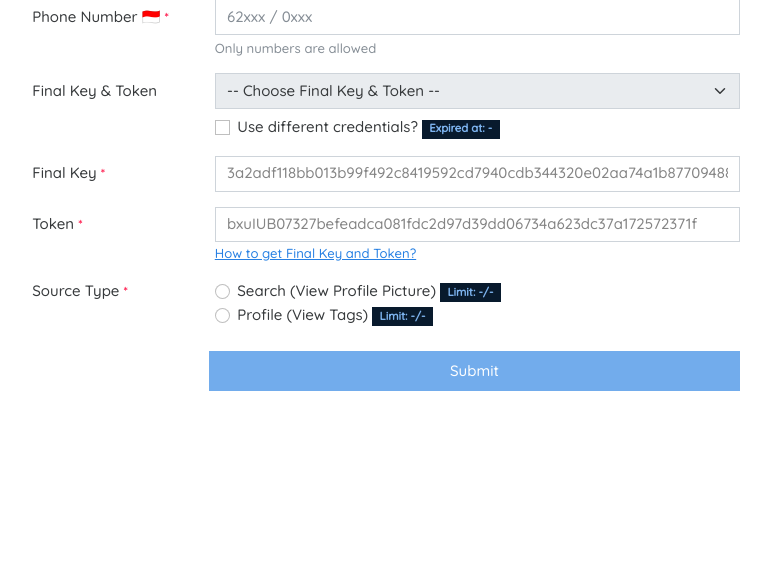
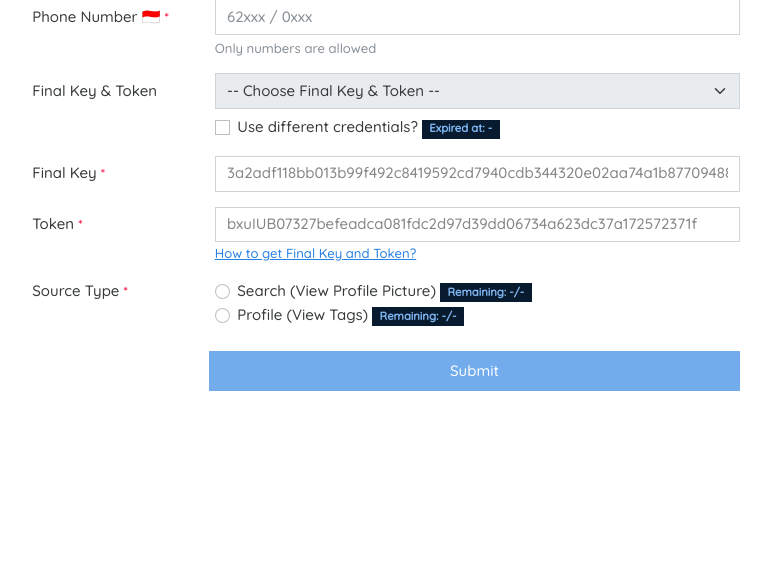
Before and after one commit to naufalist/getcontact-web, a PHP site: page / in a window 1280 px wide. Shown: the part 111-677 px from the top of the page, without its empty margins (254-1025 px from the left). Run offline with PHP 8.4, Linux system fonts and the light colour scheme; some libraries are stand-ins or nearby versions.

Commit message:
refactor: rename "limit" to "remaining" to improve UX

```diff
--- a/assets/js/custom.js
+++ b/assets/js/custom.js
@@ -269,8 +269,8 @@ $(document).ready(function () {
 
   // event listener for change event on select final key & token
   $('#final-key-token').on('change', function () {
-    $("#display-view-profile-limit").text(`Limit: -/-`);
-    $("#display-view-tags-limit").text(`Limit: -/-`);
+    $("#display-view-profile-limit").text(`Remaining: -/-`);
+    $("#display-view-tags-limit").text(`Remaining: -/-`);
     $("#display-expired-at").text(`Expired at: -`);
 
     const [finalKey, token] = $("#final-key-token").val().split("[delim]");
@@ -312,8 +312,8 @@ $(document).ready(function () {
         const numberDetailLimit = response.data.info.numberDetail.limit ?? "-";
         const receiptEndDate = response.data.info.receiptEndDate ?? "-";
 
-        $("#display-view-profile-limit").text(`Limit: ${searchRemainingCount}/${searchLimit}`);
-        $("#display-view-tags-limit").text(`Limit: ${numberDetailRemainingCount}/${numberDetailLimit}`);
+        $("#display-view-profile-limit").text(`Remaining: ${searchRemainingCount}/${searchLimit}`);
+        $("#display-view-tags-limit").text(`Remaining: ${numberDetailRemainingCount}/${numberDetailLimit}`);
         $("#display-expired-at").text(`Expired at: ${receiptEndDate}`);
 
         if (Number.isInteger(searchRemainingCount) && searchRemainingCount > 0 ||
@@ -355,8 +355,8 @@ $(document).ready(function () {
       $('#final-key').val('3a2adf118bb013b99f492c8419592cd7940cdb344320e02aa74a1b877094886a');
       $('#token').val('bxuIUB07327befeadca081fdc2d97d39dd06734a623dc37a172572371f');
 
-      $('#display-view-profile-limit').text('Limit: -/-');
-      $('#display-view-tags-limit').text('Limit: -/-');
+      $('#display-view-profile-limit').text('Remaining: -/-');
+      $('#display-view-tags-limit').text('Remaining: -/-');
       $('#display-expired-at').text('Expired at: -');
 
       $('#submit-btn').prop('disabled', true);
--- a/index.php
+++ b/index.php
@@ -456,12 +456,12 @@ try {
                 <div class="col-sm-9">
                   <div class="form-check">
                     <input class="form-check-input" type="radio" name="source_type" id="source-type-search" value="search" <?php echo isset($old_values["source_type"]) && $old_values["source_type"] == "search" ? "checked" : "" ?>>
-                    <label class="form-check-label" for="source-type-search">Search (View Profile Picture) <span id="display-view-profile-limit" class="badge bg-soft-primary" data-bs-theme="light">Limit: -/-</span>
+                    <label class="form-check-label" for="source-type-search">Search (View Profile Picture) <span id="display-view-profile-limit" class="badge bg-soft-primary" data-bs-theme="light">Remaining: -/-</span>
                     </label>
                   </div>
                   <div class="form-check">
                     <input class="form-check-input" type="radio" name="source_type" id="source-type-profile" value="profile" <?php echo isset($old_values["source_type"]) && $old_values["source_type"] == "profile" ? "checked" : "" ?>>
-                    <label class="form-check-label" for="source-type-profile">Profile (View Tags) <span id="display-view-tags-limit" class="badge bg-soft-primary" data-bs-theme="light">Limit: -/-</span></label>
+                    <label class="form-check-label" for="source-type-profile">Profile (View Tags) <span id="display-view-tags-limit" class="badge bg-soft-primary" data-bs-theme="light">Remaining: -/-</span></label>
                     <div class="invalid-feedback"></div>
                   </div>
                 </div>
```
